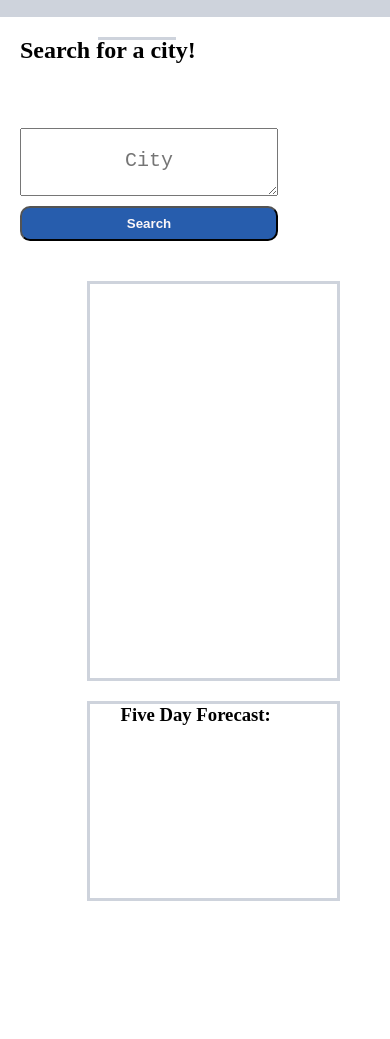
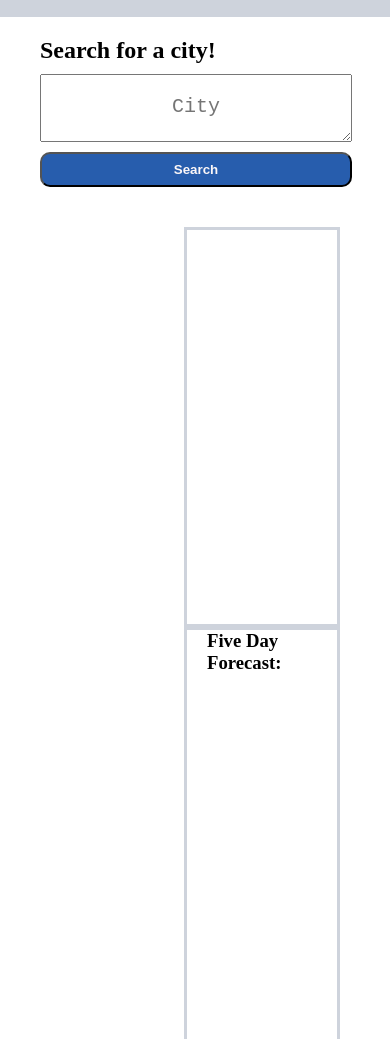
Before and after one commit to jermz678/weather-app, a plain HTML site: page index.html in a window 390 px wide. Shown: the part 61-1100 px from the top of the page. Before the commit the page ends 962 px from the top, so only its background shows below. Drawn offline with nearby package versions, Linux system fonts and the light colour scheme; a web font is replaced by a local one.

Commit message:
added media queries

```diff
--- a/index.html
+++ b/index.html
@@ -23,7 +23,6 @@
 
         <div class="current-weather-holder">
             <ul class="current-info" id="current-weather">
-
             </ul>
         </div>
 
@@ -47,7 +46,6 @@
         </div>
 
         <div class="recent-searches" id="search-list">
-            <h3>Recent Searches</h3>
 
         </div>
 
--- a/style/style.css
+++ b/style/style.css
@@ -20,8 +20,7 @@
 }
 /* search function styling*/
 .search {
-    float: left;
-    display: flex;
+    display: inline-flex;
     flex-wrap: wrap;
     flex-direction: column;
     margin: 20px 0px 0px 20px;
@@ -70,23 +69,25 @@ h3 {
     height: 400px;
     border: 3px solid #CED3DC;
     float: right;
+    display: flex;
+    justify-content: center;
     margin-right: 50px;
-    margin-bottom: 20px;
     margin-top: 20px;
 }
 
 .current-info {
+    display: inline-flex;
+    flex-direction: column;
     text-align: center;
     list-style: none;
-    padding-left: 250px;
-    padding-right: 250px;
+
 }
 
 li {
     font-family: 'Source Serif Pro', serif;
     font-weight: bold;
     margin: 6px;
-    font-size: 15px;
+    font-size: 18px;
 }
 
 img {
@@ -97,11 +98,12 @@ height: 50px;
 /*five day forcast styling */
 .five-day {
     width: 65%;
-    height: 200px;
+    height: 250px;
     border: 3px solid #CED3DC;
     float: right;
     margin-right: 50px;
     display: flex;
+    flex-wrap: wrap;
     justify-content: space-evenly;
 
 }
@@ -112,8 +114,51 @@ height: 50px;
 
 .dayforecast {
     background-color: #CED3DC;
+    margin-top: 20px;
 
 }
 ul {
     list-style: none;
 }
+
+/*media queries*/
+
+@media screen and (max-width: 1460px){
+
+    .five-day {
+        height: 500px;
+    }
+}
+@media screen and (max-width: 920px){
+
+    .five-day {
+        height: 750px;
+    }
+    .current-weather-holder{
+        width: 40%;
+        display: inline-flex;
+    ;
+        justify-content: center;
+    }
+    .recent-searches {
+        margin-bottom: 20px;
+    }
+    .five-day {
+        width: 40%;
+    }
+}
+
+@media screen and (max-width: 800px){
+
+    .five-day {
+        height: 1200px;
+    }
+    .search {
+        Width: 80%;
+        margin-left: 40px;
+    }
+    .recent-searches {
+        border: none;
+    }
+
+}
```
